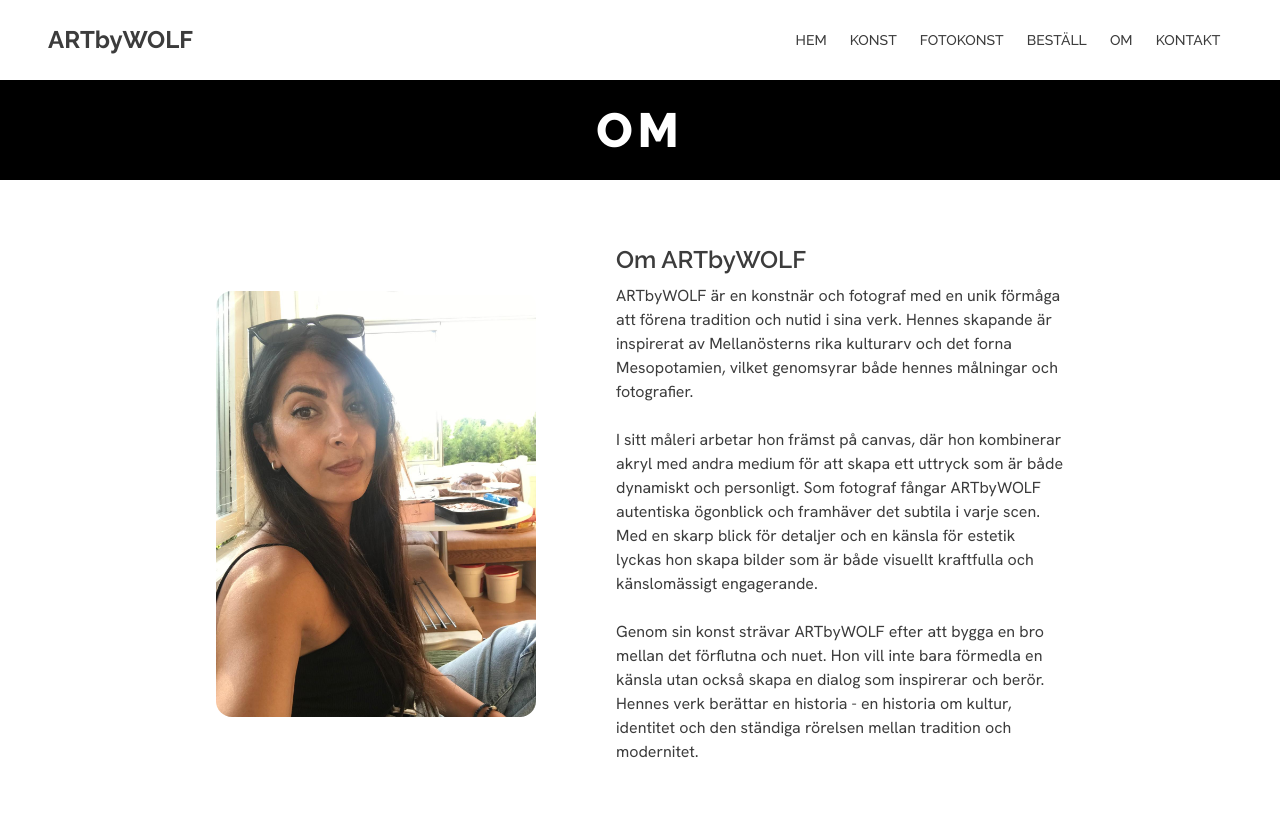
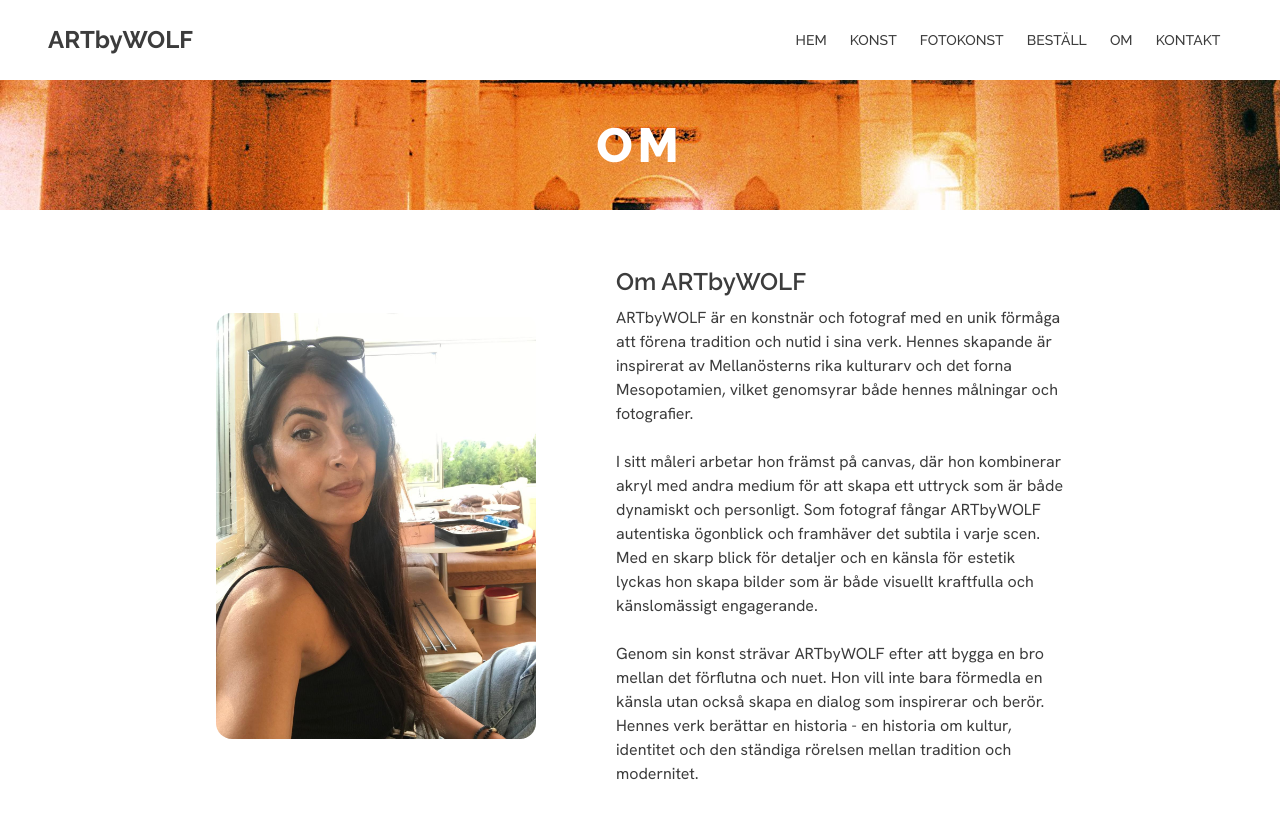
Before and after one commit to RozlinA/Art-Gallery-Degree-Project, a React (Vite) app: page /om in a window 1280 px wide. Shown: the top 818 px of the page. Built offline with nearby package versions, Linux system fonts and the light colour scheme; no server answers.

Commit message:
Update background image on about and contact pages, and adjust height on about, contact, and order pages for consistency

```diff
--- a/src/components/OrderText.tsx
+++ b/src/components/OrderText.tsx
@@ -46,7 +46,7 @@ export const OrderText = () => {
 
           <div>
             <p>
-              <b className="font-semibold">För personliga beställningar:</b>
+              <b className="font-semibold">För personliga beställningar:</b>{" "}
               Konstnären kontaktar dig för att diskutera detaljer innan arbetet
               börjar.
             </p>
--- a/src/pages/About.tsx
+++ b/src/pages/About.tsx
@@ -1,9 +1,13 @@
 import AboutImage from "../assets/About.jpg";
+import backgroundImage from "../assets/Midyat2.jpg";
 
 export const About = () => {
   return (
     <>
-      <div className="w-screen h-screen max-h-[80px] md:max-h-[100px] bg-black flex flex-col justify-center items-center md:mb-2">
+      <div
+        className="w-screen h-screen max-h-[100px] md:max-h-[130px] bg-cover bg-center flex flex-col justify-center items-center"
+        style={{ backgroundImage: `url(${backgroundImage})` }}
+      >
         <h1 className="text-3xl md:text-5xl text-white font-extrabold tracking-widest">
           OM
         </h1>
--- a/src/pages/Art.tsx
+++ b/src/pages/Art.tsx
@@ -12,7 +12,7 @@ export const Art = () => {
           className="w-full h-full max-h-[150px] md:max-h-[600px] bg-cover bg-center flex flex-col justify-center items-center"
           style={{ backgroundImage: `url(${backgroundImage})` }}
         >
-          <h1 className="text-4xl md:text-5xl text-black font-extrabold tracking-widest">
+          <h1 className="text-4xl md:text-5xl text-gray-900 font-extrabold tracking-widest">
             KONST
           </h1>
         </div>
--- a/src/pages/Contact.tsx
+++ b/src/pages/Contact.tsx
@@ -7,11 +7,15 @@ import {
   logoPinterest,
 } from "ionicons/icons";
 import { ContactForm } from "../components/ContactForm";
+import backgroundImage from "../assets/Midyat2.jpg";
 
 export const Contact = () => {
   return (
     <>
-      <div className="w-screen h-screen max-h-[100px] md:max-h-[100px] bg-black flex flex-col justify-center items-center md:mb-2">
+      <div
+        className="w-screen h-screen max-h-[100px] md:max-h-[130px] bg-cover bg-center flex flex-col justify-center items-center"
+        style={{ backgroundImage: `url(${backgroundImage})` }}
+      >
         <h1 className="text-3xl md:text-5xl text-white font-extrabold tracking-widest">
           KONTAKT
         </h1>
--- a/src/pages/Order.tsx
+++ b/src/pages/Order.tsx
@@ -8,7 +8,7 @@ export const Order = () => {
   return (
     <>
       <div
-        className="w-screen h-screen max-h-[100px] md:max-h-[160px] bg-cover bg-center flex flex-col justify-center items-center"
+        className="w-screen h-screen max-h-[100px] md:max-h-[130px] bg-cover bg-center flex flex-col justify-center items-center"
         style={{ backgroundImage: `url(${backgroundImage})` }}
       >
         <h1 className="text-3xl md:text-5xl text-white font-extrabold tracking-widest">
```
